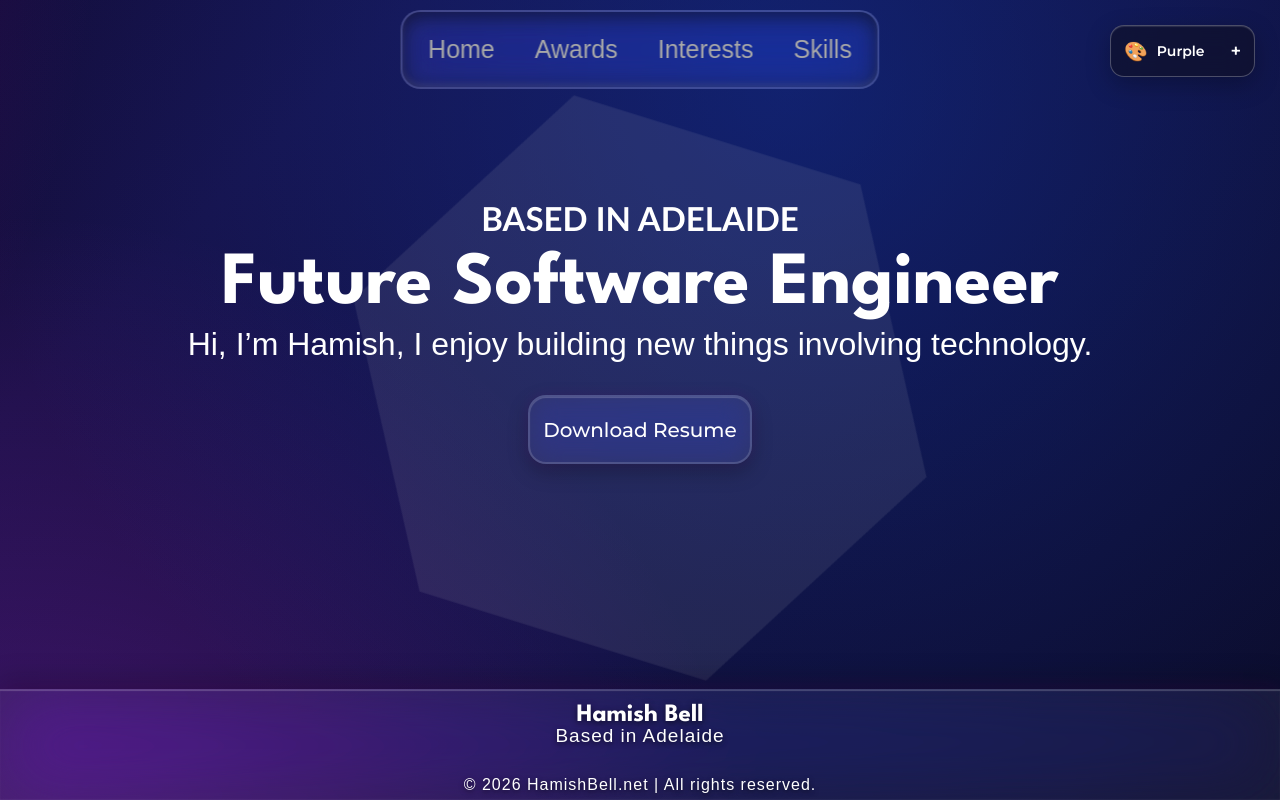
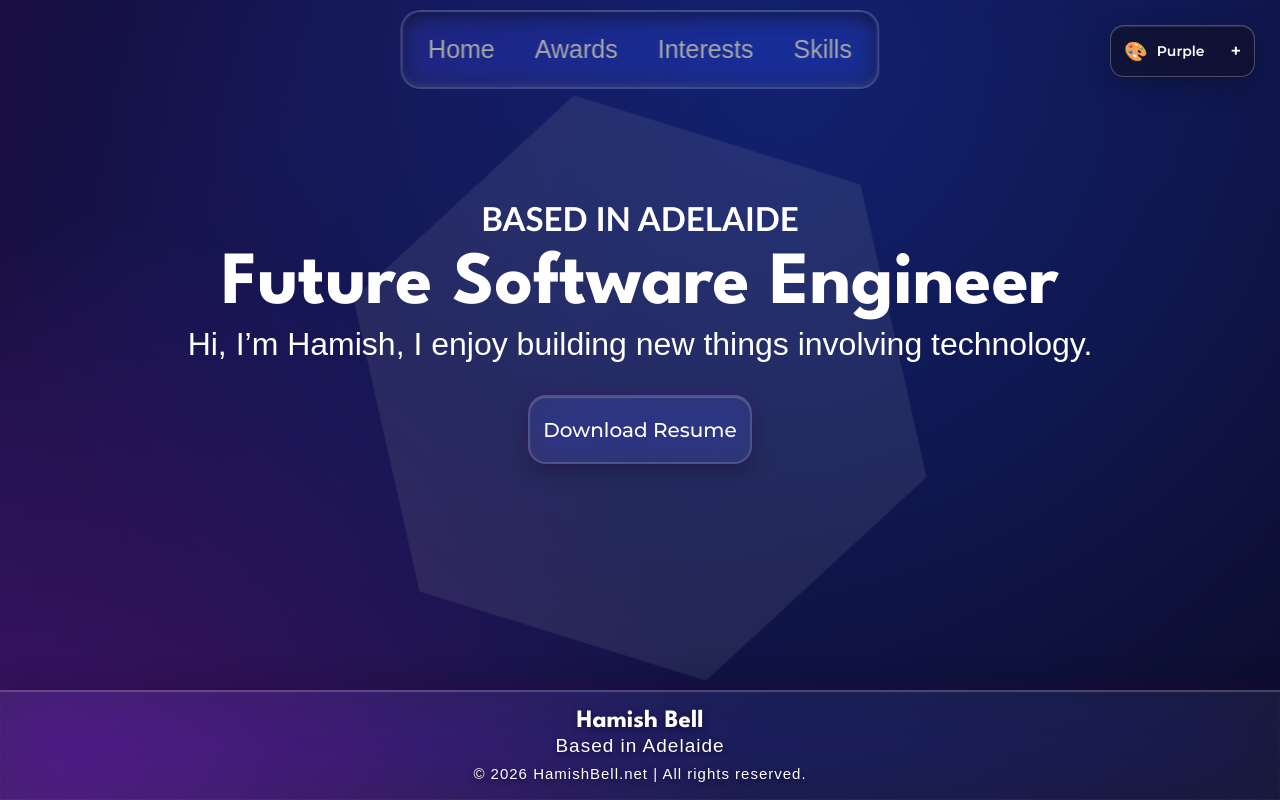
Before and after one commit to Hamish-Bell/AIF-Website, a React (Vite) app: page / in a window 1280 px wide. Built offline with nearby package versions, Linux system fonts and the light colour scheme.

Commit message:
fix footer

```diff
--- a/src/components/footer/footer.css
+++ b/src/components/footer/footer.css
@@ -5,12 +5,16 @@ html, body {
 
 .footer {
     color: white;
-    width: 100vw;
-    height: 70px;
-    text-align: center;
-    padding: 20px 0;
+    width: 100%;
+    height: 110px;
+    box-sizing: border-box;
+
     position: fixed;
     bottom: 0;
+    left: 0;
+    z-index: 1000;
+
+    text-align: center;
 
     /* Liquid Glass */
     background: rgba(255, 255, 255, 0.06);
@@ -18,42 +22,59 @@ html, body {
     -webkit-backdrop-filter: blur(35px) saturate(150%);
 
     /* Glass border */
-    border-top: 1px solid rgba(255, 255, 255, 0.15);
+    border-top: 1px solid rgba(255, 255, 255, 0.18);
 
     /* Glow */
     box-shadow:
         inset 0 1px 1px rgba(255, 255, 255, 0.2),
         inset 0 -1px 1px rgba(255, 255, 255, 0.05),
-        0 -8px 25px rgba(0, 0, 0, 0.25),
+        0 -8px 25px rgba(0, 0, 0, 0.2),
         0 0 20px rgba(162, 12, 188, 0.15);
+
+    /* Arrange footer content */
+    display: flex;
+    flex-direction: column;
+    justify-content: center;
+    align-items: center;
 }
 
-/* Footer text */
+
+/* Name */
 .footer .name {
     color: white;
     font-size: 25px;
-    font-family: 'League Spartan';
-    transform: translateY(-24px);
+    font-family: 'League Spartan', sans-serif;
 
-    /* Makes text easier to read */
-    text-shadow: 0 2px 6px rgba(0, 0, 0, 0.6);
+    margin: 0 0 2px 0;
+    padding: 0;
+
+    text-shadow: 0 2px 6px rgba(0, 0, 0, 0.5);
 }
 
+
+/* Location */
 .footer .location {
     color: white;
     font-family: Arial, Helvetica, sans-serif;
     font-size: 19px;
-    transform: translateY(-45px);
     letter-spacing: 1px;
 
-    text-shadow: 0 2px 5px rgba(0, 0, 0, 0.6);
+    margin: 0 0 8px 0;
+    padding: 0;
+
+    text-shadow: 0 2px 5px rgba(0, 0, 0, 0.5);
 }
 
+
+/* Copyright / Privacy */
 .footer .privacy {
     color: white;
-    transform: translateY(-35px);
     font-family: Arial, Helvetica, sans-serif;
+    font-size: 15px;
     letter-spacing: 1px;
 
-    text-shadow: 0 2px 5px rgba(0, 0, 0, 0.6);
+    margin: 0;
+    padding: 0;
+
+    text-shadow: 0 2px 5px rgba(0, 0, 0, 0.5);
 }
```
